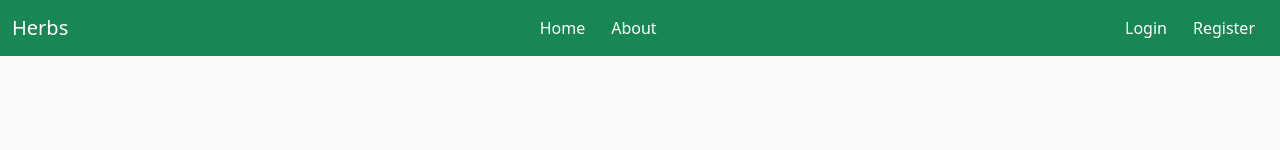
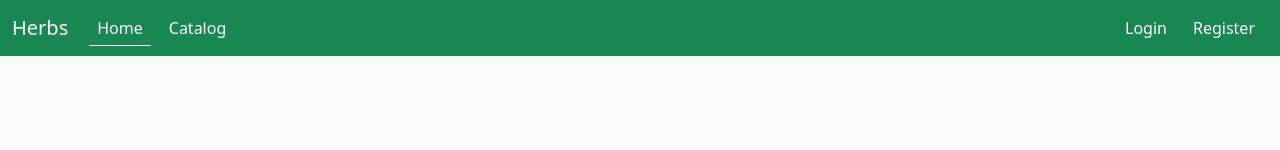
Before and after one commit to VIvanova1/herbs, an Angular app in the folder client/herbs-app/: page / in a window 1280 px wide. Shown: the top 150 px of the page. Built offline with nearby package versions, Linux system fonts and the light colour scheme.

Commit message:
fixed navigation

```diff
--- a/client/herbs-app/src/app/app.component.ts
+++ b/client/herbs-app/src/app/app.component.ts
@@ -2,11 +2,12 @@ import { Component } from '@angular/core';
 import { CommonModule } from '@angular/common';
 import { RouterOutlet } from '@angular/router';
 import { HeaderComponent } from './header/header.component';
+import { CatalogComponent } from './catalog/catalog.component';
 
 @Component({
   selector: 'app-root',
   standalone: true,
-  imports: [CommonModule, RouterOutlet,HeaderComponent],
+  imports: [CommonModule, RouterOutlet, HeaderComponent],
   templateUrl: './app.component.html',
   styleUrl: './app.component.css'
 })
--- a/client/herbs-app/src/app/app.routes.ts
+++ b/client/herbs-app/src/app/app.routes.ts
@@ -1,6 +1,8 @@
 import { Routes } from '@angular/router';
 import { HomeComponent } from './home/home.component';
+import { CatalogComponent } from './catalog/catalog.component';
 
 export const routes: Routes = [
     { path: '', component: HomeComponent },
+    { path: 'catalog', component: CatalogComponent },
 ];
--- a/client/herbs-app/src/app/header/header.component.css
+++ b/client/herbs-app/src/app/header/header.component.css
@@ -13,9 +13,12 @@
 
   .nav-link.active {
     border-bottom: 1px solid white;
-    color: #a3eab3;
   }
 
   .nav-item{
     margin:0 5px;
   }
+
+  .active  {
+    border-bottom: 1px solid white;
+  }
--- a/client/herbs-app/src/app/header/header.component.html
+++ b/client/herbs-app/src/app/header/header.component.html
@@ -1,28 +1,31 @@
-<nav class="navbar navbar-expand-lg navbar-light bg-success mx-auto">
+<nav class="navbar navbar-expand-lg navbar-dark bg-success" aria-label="Fifth navbar example">
     <div class="container-fluid">
-        <a class="navbar-brand text-white">Herbs</a>
-        <button class="navbar-toggler" type="button" data-bs-toggle="collapse" data-bs-target="#navbarNav"
-            aria-controls="navbarNav" aria-expanded="false" aria-label="Toggle navigation">
+        <a class="navbar-brand">Herbs</a>
+        <button class="navbar-toggler" type="button" data-bs-toggle="collapse" data-bs-target="#navbarsExample05"
+            aria-controls="navbarsExample05" aria-expanded="false" aria-label="Toggle navigation">
             <span class="navbar-toggler-icon"></span>
         </button>
-        <div class="collapse navbar-collapse" id="navbarNav">
-            <ul class="navbar-nav mx-auto"> <!-- Center the content with mx-auto -->
+
+        <div class="collapse navbar-collapse" id="navbarsExample05">
+            <ul class="navbar-nav me-auto mb-2 mb-lg-0">
                 <li class="nav-item">
-                    <a class="nav-link" routerLink="/" role="button">Home</a>
+                    <a class="nav-link" type="button" routerLink="/" routerLinkActive="active" [routerLinkActiveOptions]="{exact: true}">Home</a>
                 </li>
                 <li class="nav-item">
-                    <a class="nav-link" routerLink="/about" role="button">About</a>
+                    <a class="nav-link" type="button" routerLink="/catalog" routerLinkActive="active" [routerLinkActiveOptions]="{exact: true}">Catalog</a>
                 </li>
             </ul>
-
-            <ul class="navbar-nav">
+            <ul class="navbar-nav  mb-2 mb-lg-0 ">
                 <li class="nav-item">
-                    <a class="nav-link" routerLink="/">Login</a>
+                    <a class="nav-link" type="button" routerLink="/login" routerLinkActive="active" [routerLinkActiveOptions]="{exact: true}">Login</a>
                 </li>
                 <li class="nav-item">
-                    <a class="nav-link" routerLink="/">Register</a>
+                    <a class="nav-link" type="button" routerLink="/register" routerLinkActive="active" [routerLinkActiveOptions]="{exact: true}">Register</a>
                 </li>
             </ul>
+            <!-- <form>
+          <input class="form-control" type="text" placeholder="Search" aria-label="Search">
+        </form> -->
         </div>
     </div>
 </nav>
--- a/client/herbs-app/src/app/header/header.component.ts
+++ b/client/herbs-app/src/app/header/header.component.ts
@@ -1,9 +1,12 @@
 import { Component } from '@angular/core';
+import { CatalogComponent } from '../catalog/catalog.component';
+import { HomeComponent } from '../home/home.component';
+import { RouterLink, RouterLinkActive } from '@angular/router';
 
 @Component({
   selector: 'app-header',
   standalone: true,
-  imports: [],
+  imports: [RouterLink, RouterLinkActive],
   templateUrl: './header.component.html',
   styleUrl: './header.component.css'
 })
```
